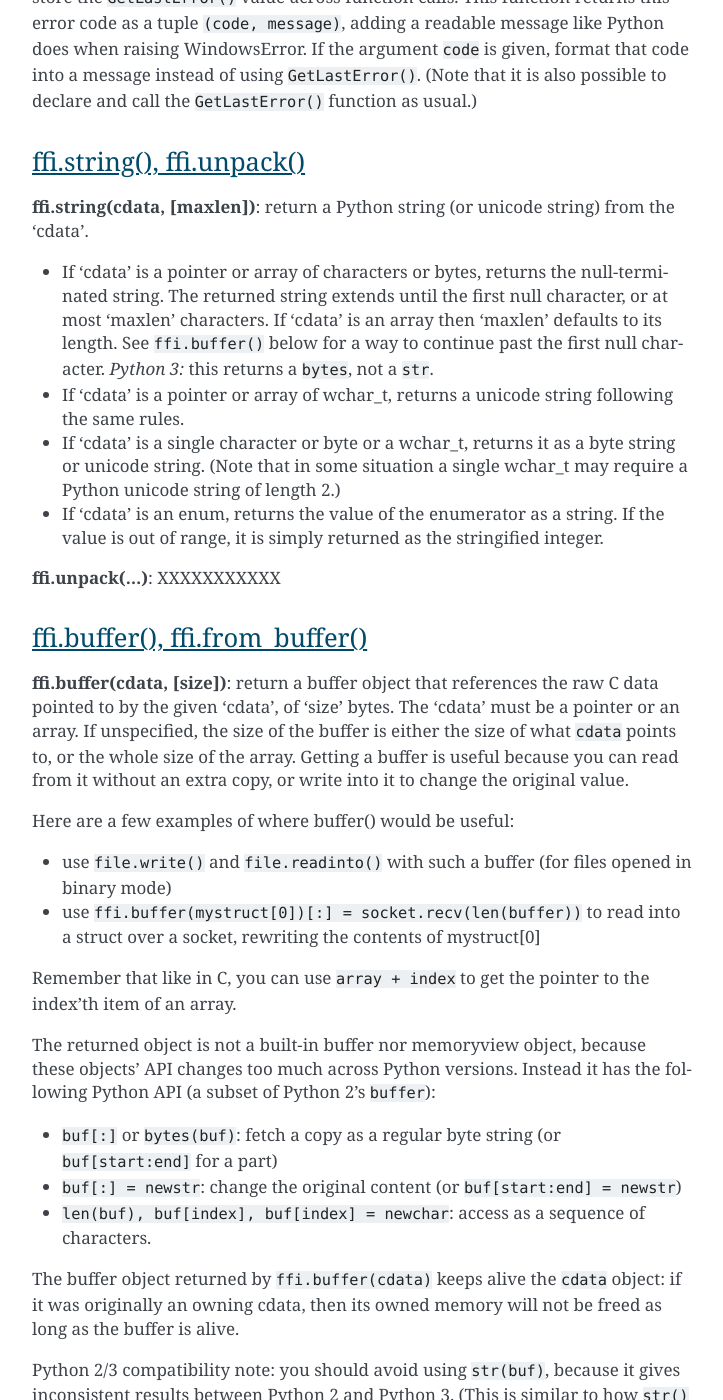
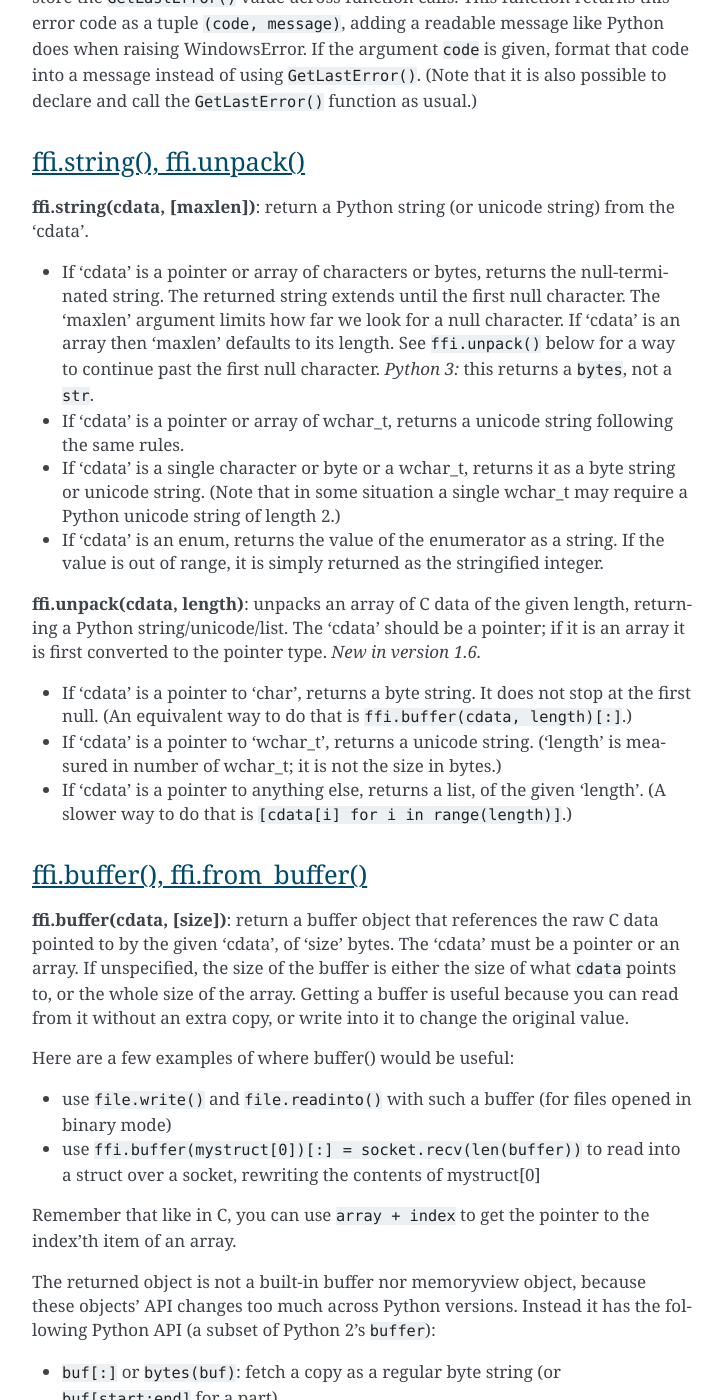
Before and after one commit to tharvik/cffi, a Sphinx documentation site: the page built from doc/source/ref.rst, in a window 1280 px wide and 1400 px high, scrolled down 1740 px. Shown: the whole window, without its empty margins (388-1111 px from the left). Built offline with Sphinx 7.4.7, drawn with Linux system fonts in a browser that asks for light colours.

Commit message:
ffi.unpack(), extern "Python+C"

```diff
--- a/doc/source/ref.rst
+++ b/doc/source/ref.rst
@@ -53,6 +53,9 @@ instance of the named C type initialized with the given value.  The
 value is casted between integers or pointers of any type.
 
 
+.. _ffi-errno:
+.. _ffi-getwinerror:
+
 ffi.errno, ffi.getwinerror()
 ++++++++++++++++++++++++++++
 
@@ -70,6 +73,9 @@ a message instead of using ``GetLastError()``.
 function as usual.)
 
 
+.. _ffi-string:
+.. _ffi-unpack:
+
 ffi.string(), ffi.unpack()
 ++++++++++++++++++++++++++
 
@@ -78,8 +84,9 @@ string) from the 'cdata'.
 
 - If 'cdata' is a pointer or array of characters or bytes, returns the
   null-terminated string.  The returned string extends until the first
-  null character, or at most 'maxlen' characters.  If 'cdata' is an
-  array then 'maxlen' defaults to its length.  See ``ffi.buffer()`` below
+  null character.  The 'maxlen' argument limits how far we look for a
+  null character.  If 'cdata' is an
+  array then 'maxlen' defaults to its length.  See ``ffi.unpack()`` below
   for a way to continue past the first null character.  *Python 3:* this
   returns a ``bytes``, not a ``str``.
 
@@ -94,8 +101,26 @@ string) from the 'cdata'.
   If the value is out of range, it is simply returned as the stringified
   integer.
 
-**ffi.unpack(...)**: XXXXXXXXXXX
+**ffi.unpack(cdata, length)**: unpacks an array of C data of the given
+length, returning a Python string/unicode/list.  The 'cdata' should be
+a pointer; if it is an array it is first converted to the pointer
+type.  *New in version 1.6.*
 
+- If 'cdata' is a pointer to 'char', returns a byte string.  It does
+  not stop at the first null.  (An equivalent way to do that is
+  ``ffi.buffer(cdata, length)[:]``.)
+
+- If 'cdata' is a pointer to 'wchar_t', returns a unicode string.
+  ('length' is measured in number of wchar_t; it is not the size in
+  bytes.)
+
+- If 'cdata' is a pointer to anything else, returns a list, of the
+  given 'length'.  (A slower way to do that is ``[cdata[i] for i in
+  range(length)]``.)
+
+
+.. _ffi-buffer:
+.. _ffi-from-buffer:
 
 ffi.buffer(), ffi.from_buffer()
 +++++++++++++++++++++++++++++++
@@ -180,6 +205,10 @@ buffer.  *New in version 1.3.*  Examples:
   the memory at ``myptr`` to the memory at ``myptr + 1``.
 
 
+.. _ffi-typeof:
+.. _ffi-sizeof:
+.. _ffi-alignof:
+
 ffi.typeof(), ffi.sizeof(), ffi.alignof()
 +++++++++++++++++++++++++++++++++++++++++
 
@@ -216,6 +245,7 @@ like in the equivalent ``sizeof`` operator in C.
 the argument.  Corresponds to the ``__alignof__`` operator in GCC.
 
 
+.. _ffi-offsetof:
 .. _ffi-addressof:
 
 ffi.offsetof(), ffi.addressof()
@@ -260,6 +290,9 @@ address can be taken, use ``ffi.new("int[1]")`` in the first place;
 similarly, for a pointer, use ``ffi.new("foo_t *[1]")``.
 
 
+.. _ffi-cdata:
+.. _ffi-ctype:
+
 ffi.CData, ffi.CType
 ++++++++++++++++++++
 
@@ -296,6 +329,9 @@ In these cases, consider writing a wrapper class with custom ``__enter__()``
 and ``__exit__()`` methods, allocating and freeing the C data at known
 points in time, and using it in a ``with`` statement.
 
+
+.. _ffi-new-handle:
+.. _ffi-from-handle:
 
 ffi.new_handle(), ffi.from_handle()
 +++++++++++++++++++++++++++++++++++
@@ -340,6 +376,9 @@ to a global set.  It can later be removed from the set by
 ``global_set.discard(p)``, with ``p`` any cdata object whose ``void *``
 value compares equal.
 
+
+.. _ffi-dlopen:
+.. _ffi-dlclose:
 
 ffi.dlopen(), ffi.dlclose()
 +++++++++++++++++++++++++++
@@ -427,6 +466,9 @@ example::
 
 .. __: https://bitbucket.org/cffi/cffi/issues/233/
 
+
+.. _ffi-getctype:
+.. _ffi-list-types:
 
 ffi.getctype(), ffi.list_types()
 ++++++++++++++++++++++++++++++++
```
Also changed, not shown: doc/source/using.rst (+44 -1 lines), doc/source/whatsnew.rst (+12 -8 lines).
